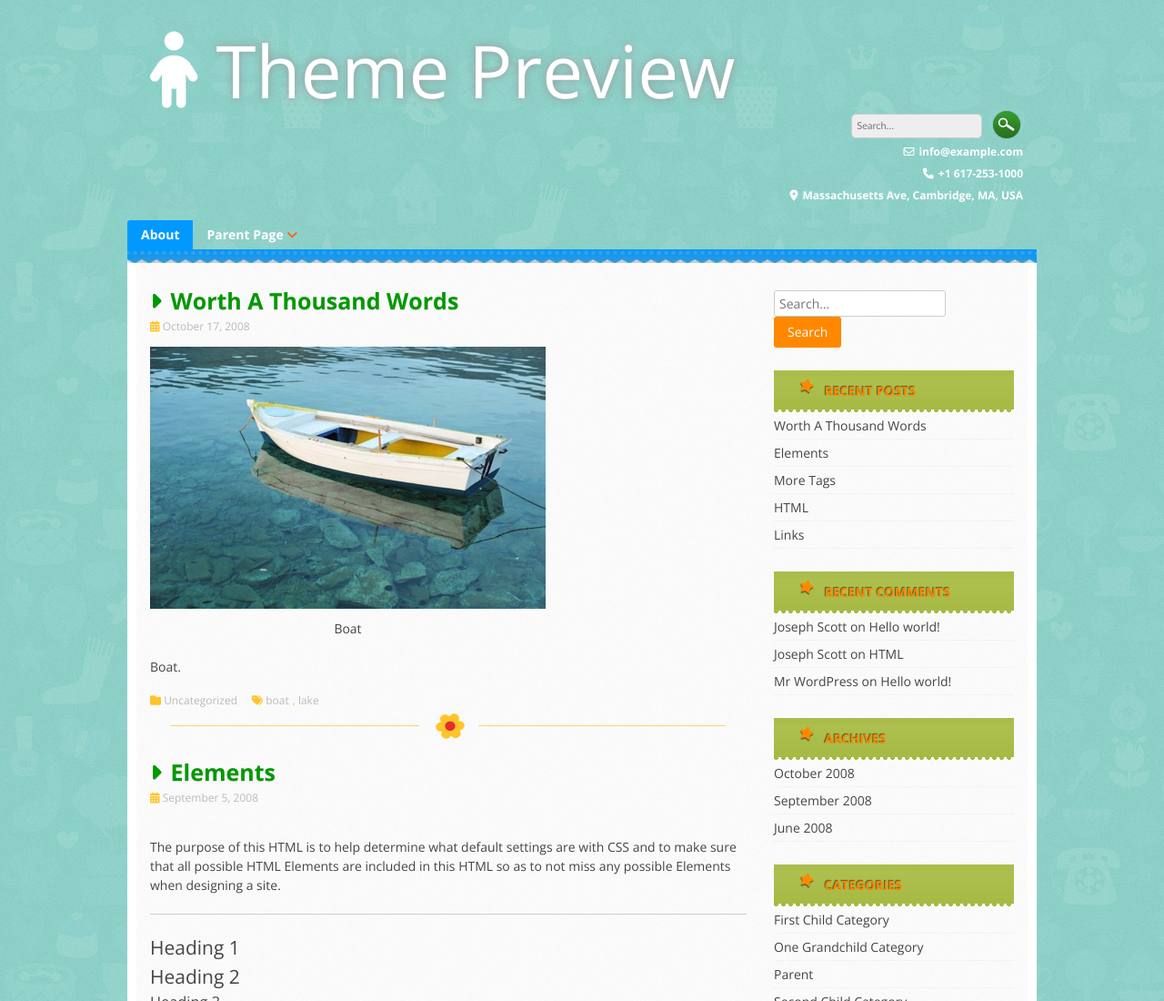
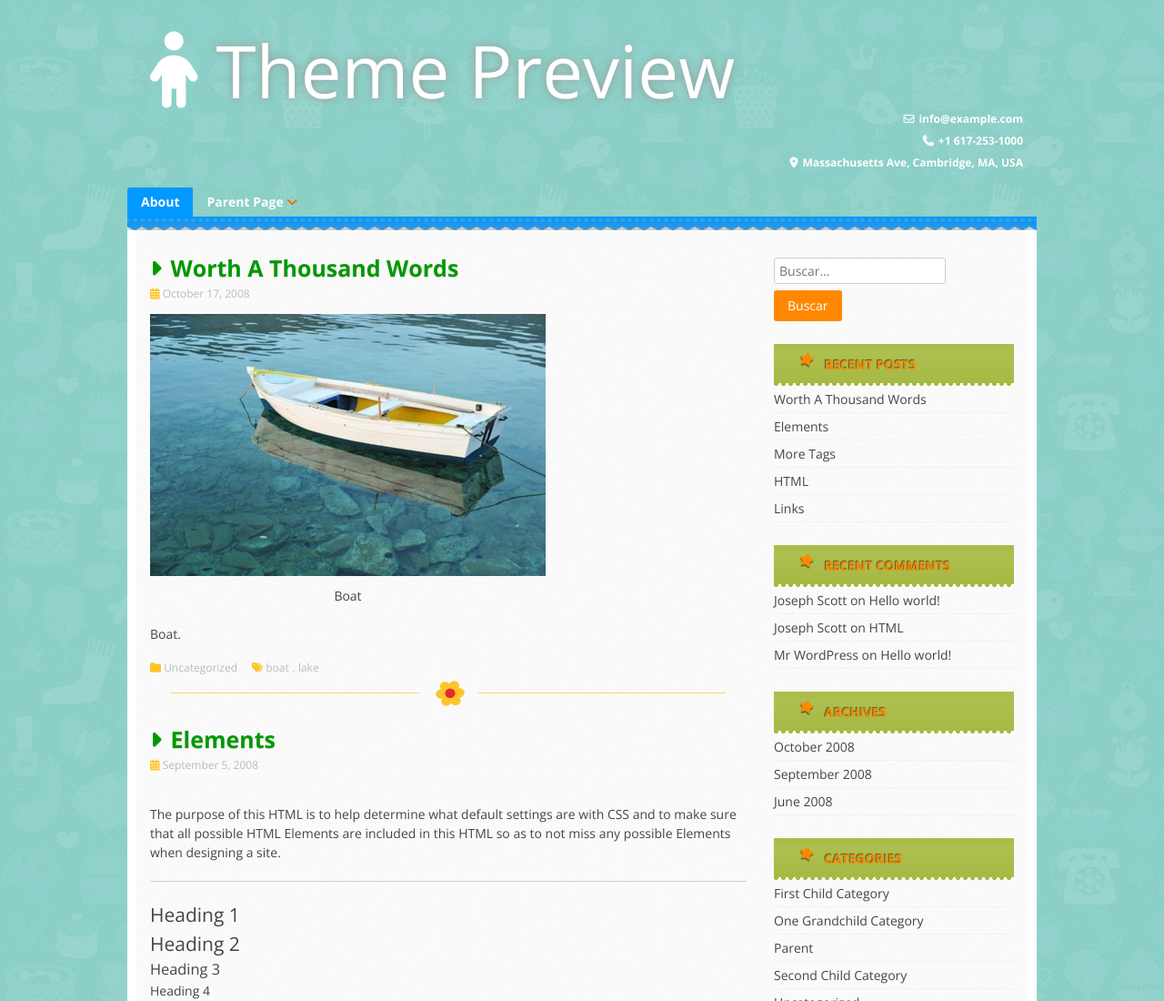
Before and after one commit to falai-paty/falai-paty.github.io, a plain HTML site: page index.html in a window 1280 px wide. Shown: the top 1100 px of the page at 91% size. Drawn offline with nearby package versions, Linux system fonts and the light colour scheme.

Commit message:
Ajeitando o campo de busca

```diff
--- a/css/style.css
+++ b/css/style.css
@@ -3,6 +3,10 @@ body.custom-background {
     background-repeat: repeat;
     background-position: top left;
     background-attachment: scroll;
+}
+
+#secondary > #search-3 > .search-form > .search-field {
+    margin-bottom: 7px;
 }
 
 img.wp-smiley,
--- a/index.html
+++ b/index.html
@@ -21,10 +21,6 @@
                     <h1 class="site-title"><i class="fa fa-3x fa-child"></i><a href="https://wp-themes.com/" rel="home">Theme Preview</a></h1>
                 </div>
                 <div class="header-search">
-                    <form role="search" method="get" class="search-form" action="https://wp-themes.com/" autocomplete="off">
-                        <input type="text" class="search-field" placeholder="Search&hellip;" value="" name="s" title="Search for:">
-                        <input type="submit" class="search-submit" value="Search" title="Search">
-                    </form>
                     <div class="clear"></div>
                     <div class="site-description">
                         <i class="fa fa-envelope-o"></i>info@example.com
@@ -358,8 +354,8 @@ nunc. Morbi imperdiet augue
             <div id="secondary" class="widget-area" role="complementary">
                 <aside id="search-3" class="widget widget_search">
                     <form role="search" method="get" class="search-form" action="https://wp-themes.com/" autocomplete="off">
-                        <input type="text" class="search-field" placeholder="Search&hellip;" value="" name="s" title="Search for:">
-                        <input type="submit" class="search-submit" value="Search" title="Search">
+                        <input type="text" class="search-field" placeholder="Buscar&hellip;" value="" name="s" title="Search for:">
+                        <input type="submit" class="search-submit" value="Buscar" title="Buscar postagem por trecho do conteúdo">
                     </form>
                     <div class="clear"></div>
                 </aside>
```
